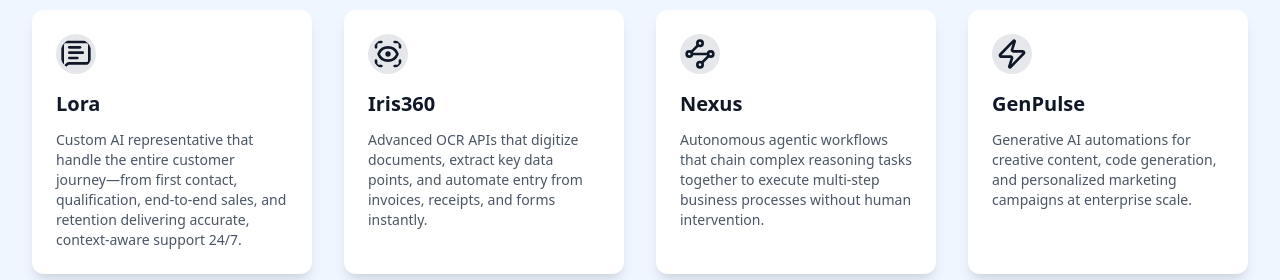
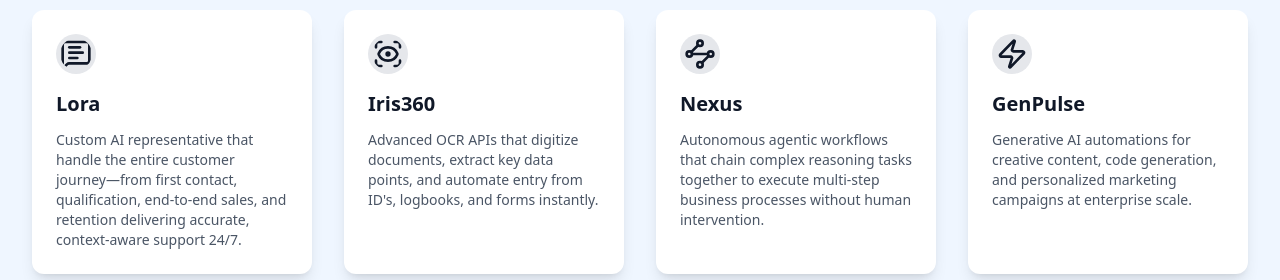
Before and after one commit to briankibiku/edgeai, a React (Vite) app: page / in a window 1280 px wide. Shown: the part 1740-2020 px from the top of the page. Built offline with nearby package versions, Linux system fonts and the light colour scheme.

Commit message:
edit lora description

```diff
--- a/src/App.jsx
+++ b/src/App.jsx
@@ -403,7 +403,7 @@ const solutionsData = [
   },
   {
     title: "Iris360",
-    description: "Advanced OCR APIs that digitize documents, extract key data points, and automate entry from invoices, receipts, and forms instantly.",
+    description: "Advanced OCR APIs that digitize documents, extract key data points, and automate entry from ID's, logbooks, and forms instantly.",
     icon: ScanEye
   },
   {
```
